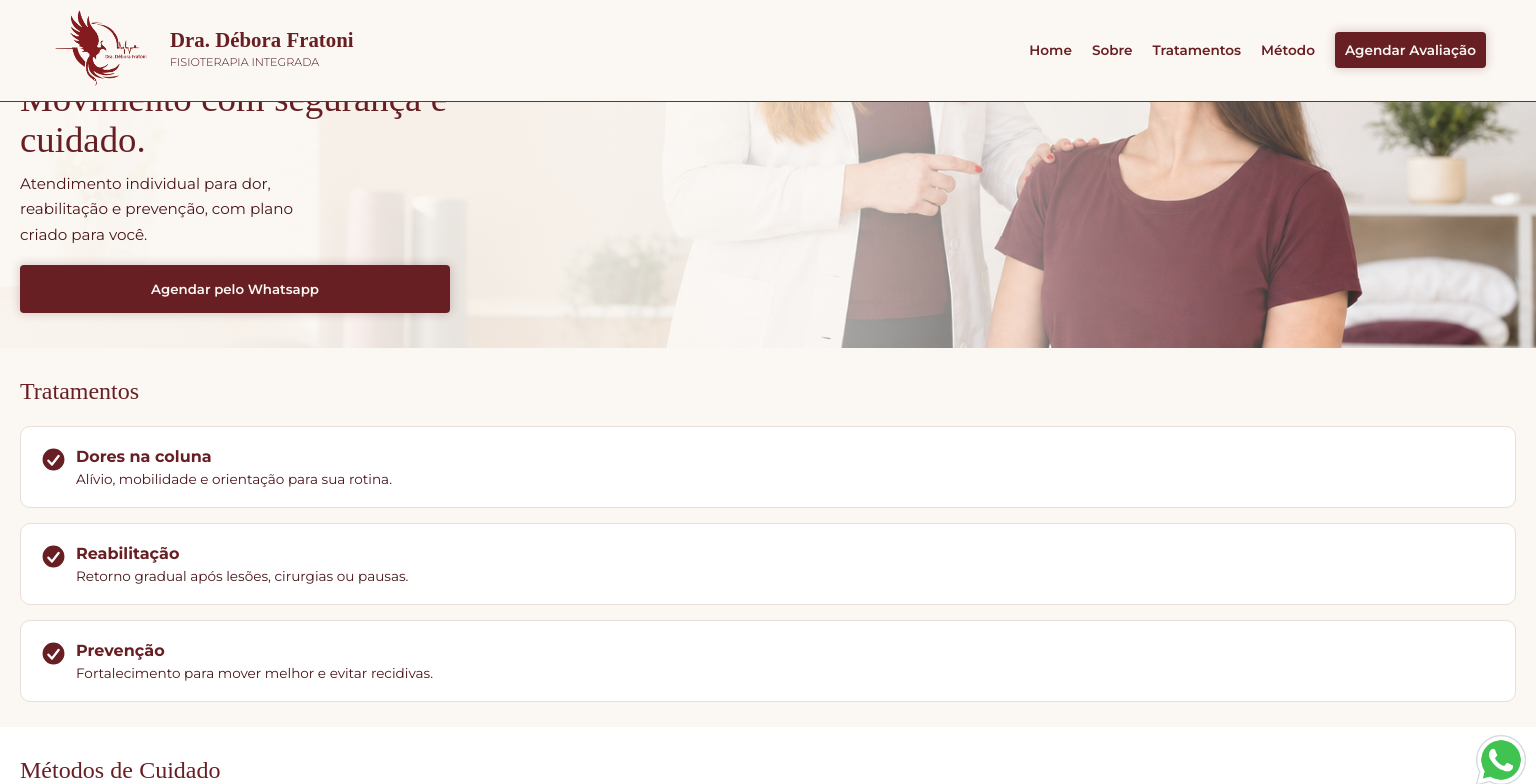
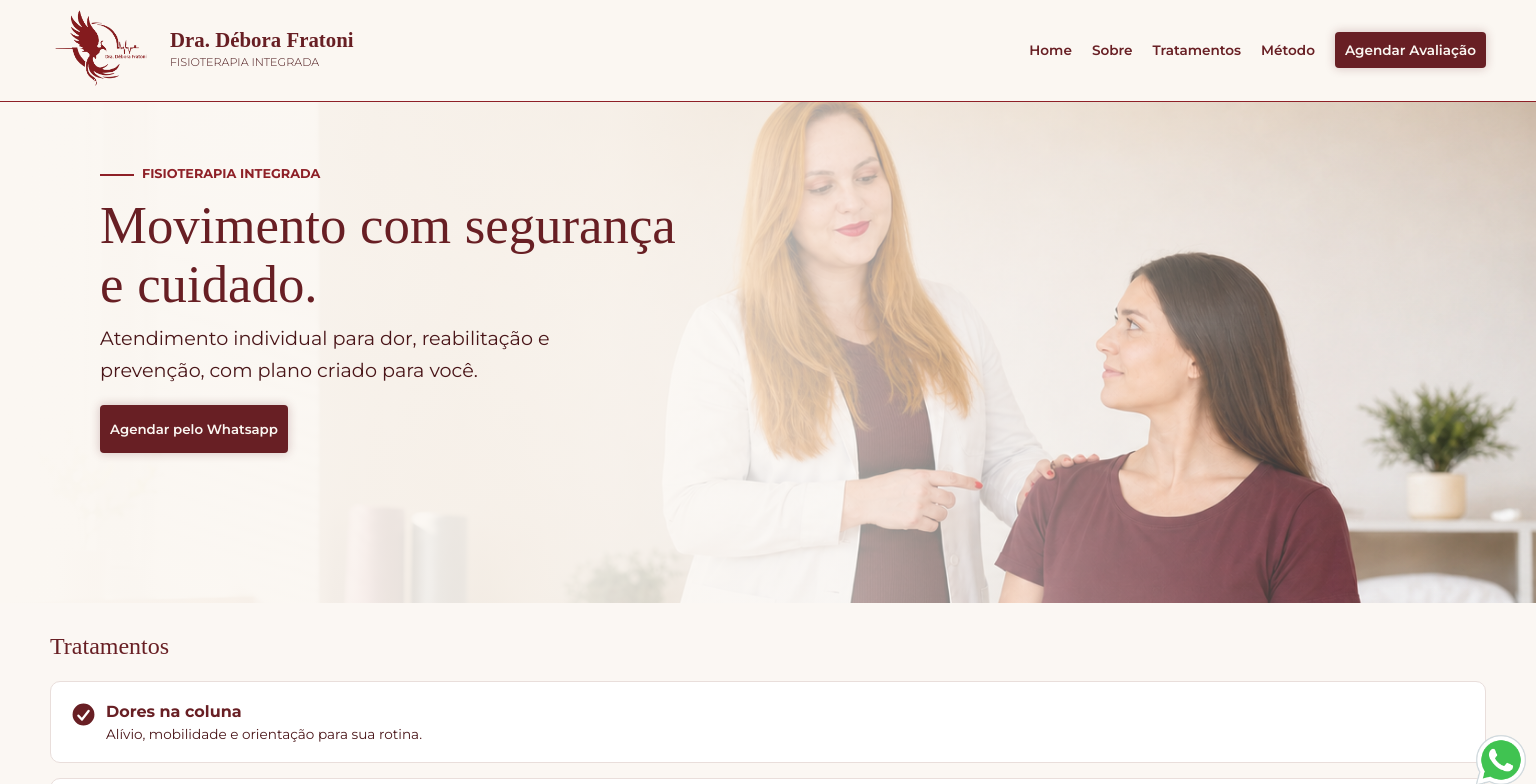
Before and after one commit to mateusschulleleite/site-fisioterapia-debora, a Vue app: page / in a window 1536 px wide. Shown: the top 784 px of the page. Built offline with nearby package versions, Linux system fonts and the light colour scheme.

Commit message:
Home ajustada para desktop

```diff
--- a/src/components/Header.vue
+++ b/src/components/Header.vue
@@ -109,6 +109,10 @@ header {
             font-size: 0.85rem;
             font-weight: 600;
 
+            li {
+                cursor: pointer;
+            }
+
             li:last-child {
                 width: fit-content;
                 padding: 10px;
--- a/src/components/Home.vue
+++ b/src/components/Home.vue
@@ -25,7 +25,7 @@
         position: absolute;
         inset: 0;
         background: linear-gradient(90deg,
-                rgba(251, 247, 242, 0.96) 0%,
+                rgba(40, 37, 33, 0.96) 0%,
                 rgba(251, 247, 242, 0.86) 40%,
                 rgba(251, 247, 242, 0) 100%);
     }
@@ -82,5 +82,77 @@
             width: 100%;
         }
     }
+
+    @media (min-width: 1024px) {
+        margin-top: 101px;
+        padding: 45px 50px 150px;
+        background-position: 100% 12%;
+        background-size: cover;
+
+
+        &::before {
+            content: "";
+            background: linear-gradient(90deg,
+                    #fbf7f2 0%,
+                    rgba(251, 247, 242, 0.86) 40%,
+                    rgba(251, 247, 242, 0) 100%);
+        }
+
+        .home__content {
+            max-width: 500px;
+
+            h2 {
+                font-size: 2.7rem;
+            }
+
+            p {
+                font-size: 1.2rem;
+            }
+        }
+    }
+
+    @media (min-width: 1200px) {
+        margin-top: 101px;
+        padding: 60px 50px 150px;
+
+        .home__content {
+            h2 {
+                font-size: 3rem;
+            }
+
+            p {
+                font-size: 1rem;
+                width: 360px;
+            }
+
+            button {
+                width: fit-content;
+            }
+
+        }
+    }
+
+    @media (min-width: 1400px) {
+        margin-top: 101px;
+        padding: 60px 100px 150px;
+
+        .home__content {
+            max-width: 600px;
+
+            h2 {
+                font-size: 3.3rem;
+            }
+
+            p {
+                font-size: 1.2rem;
+                width: 500px;
+            }
+
+            button {
+                width: fit-content;
+            }
+
+        }
+    }
 }
 </style>
--- a/src/components/Section.vue
+++ b/src/components/Section.vue
@@ -8,5 +8,10 @@
     section {
         padding: 25px 20px;
         background: #FBF7F3;
+
+        @media (min-width: 1024px) {
+            padding: 25px 50px;
+
+        }
     }
 </style>
```
